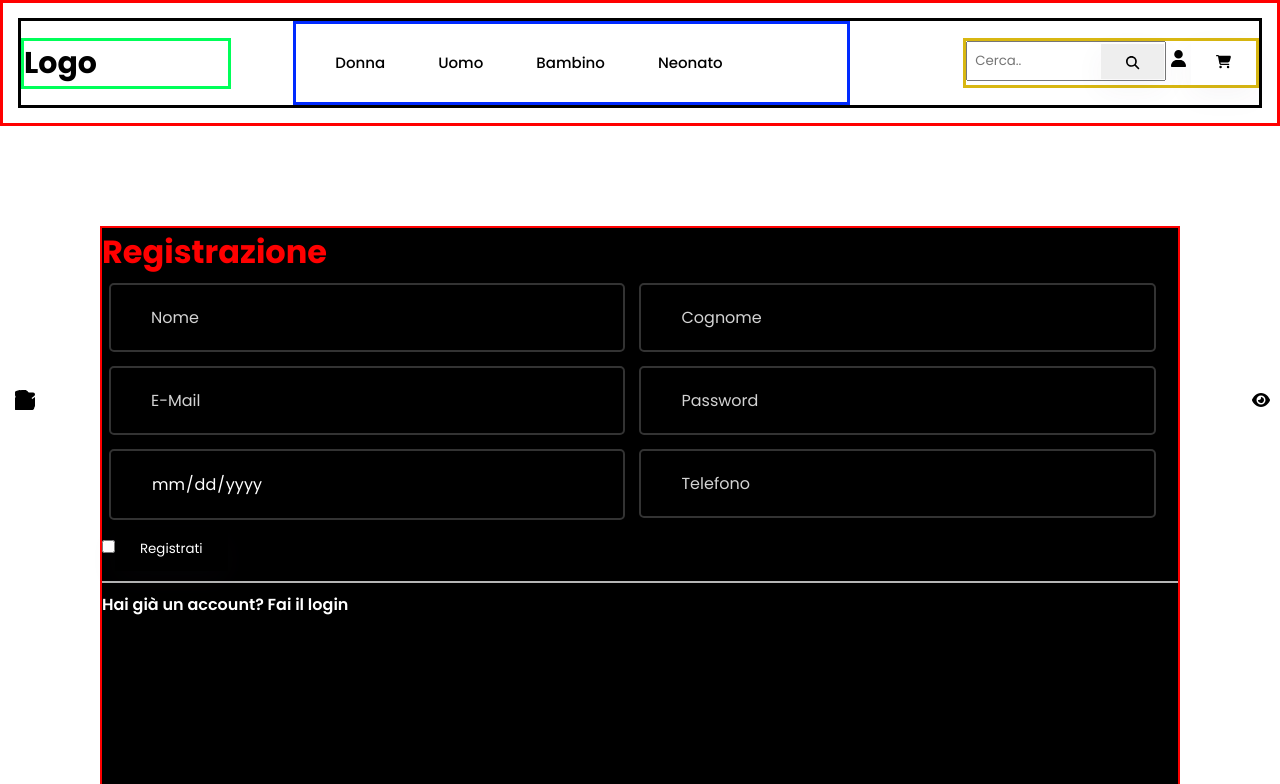
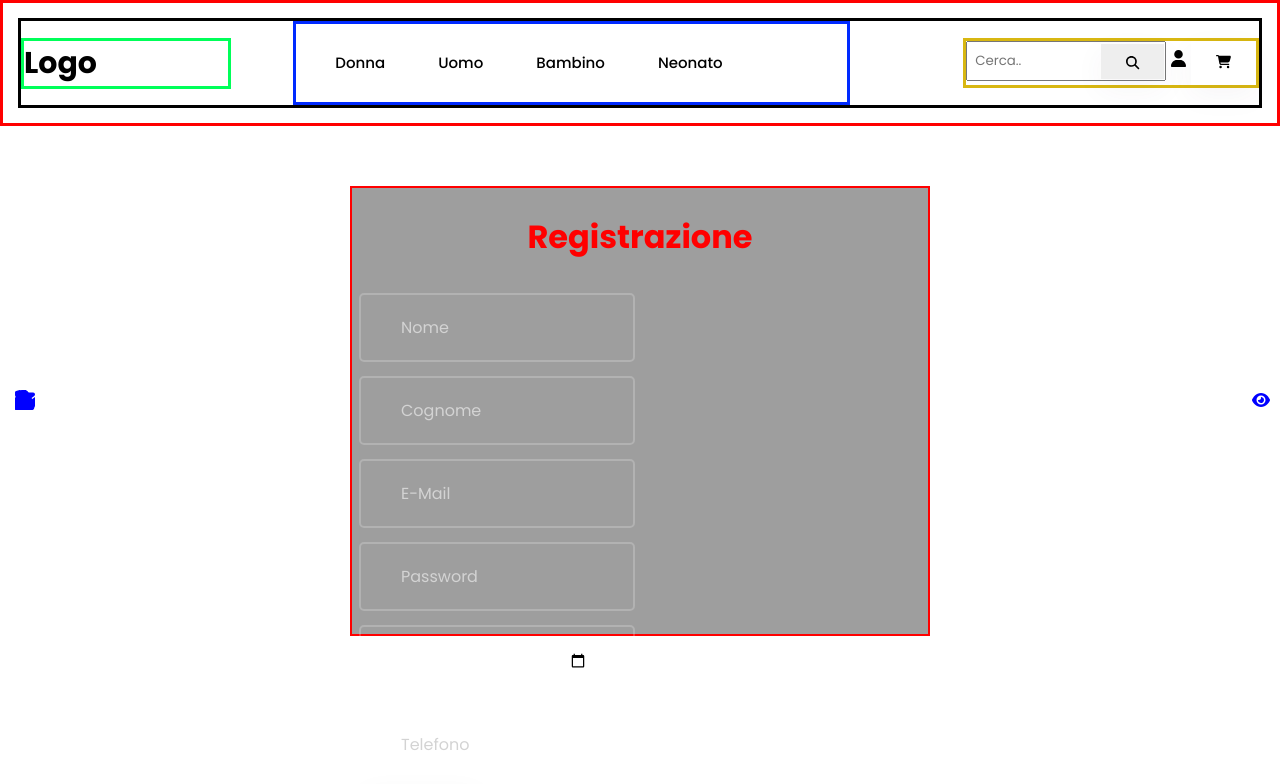
Before and after one commit to zMattyPower/ecommerce-project, a React (Create React App) app: page /registrazione in a window 1280 px wide. Shown: the top 784 px of the page. Built offline with nearby package versions, Linux system fonts and the light colour scheme.

Commit message:
Update Register.css

```diff
--- a/src/Components/Account/Register.css
+++ b/src/Components/Account/Register.css
@@ -207,13 +207,21 @@ div.form_r .input-box input {
 */
 
 
+div.form_r{
+    border: 2px solid red;
+    background-color: rgba(0, 0, 0, 0.382);
+    color: blue;
+    margin-top: 60px;
+    margin-left: 350px;
+    margin-right: 350px;
+    height: 450px;
+}
 h1{
     color: red;
+    text-align: center;
+    padding-top: 25px;
+    padding-bottom: 25px;
 }
-
-
-
-
 
 
 div.due_colonne{
@@ -231,10 +239,6 @@ div.input-box input.trattamento{
     width: 10px;
 }
 
-
-div.form_r{
-    border: 2px solid red;
-    background-color: black;
-    margin: 100px;
-    height: 1000px;
+div.register-link{
+    text-align: center;
 }
```
